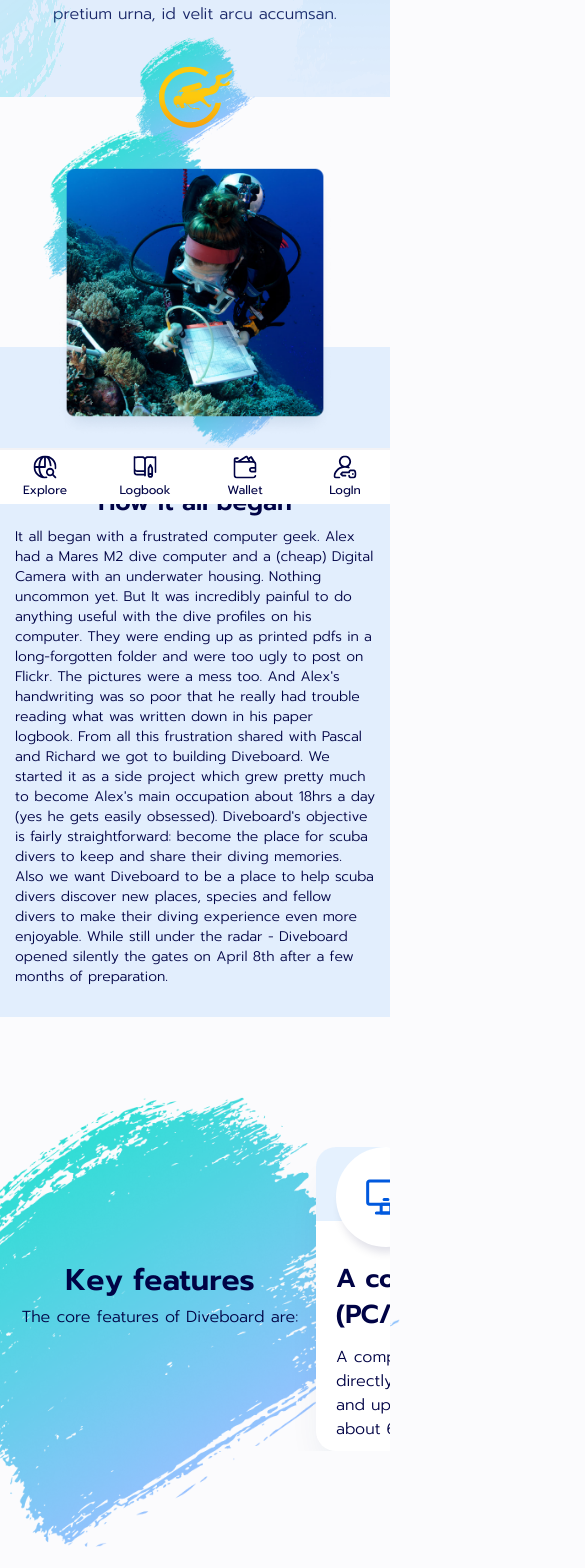
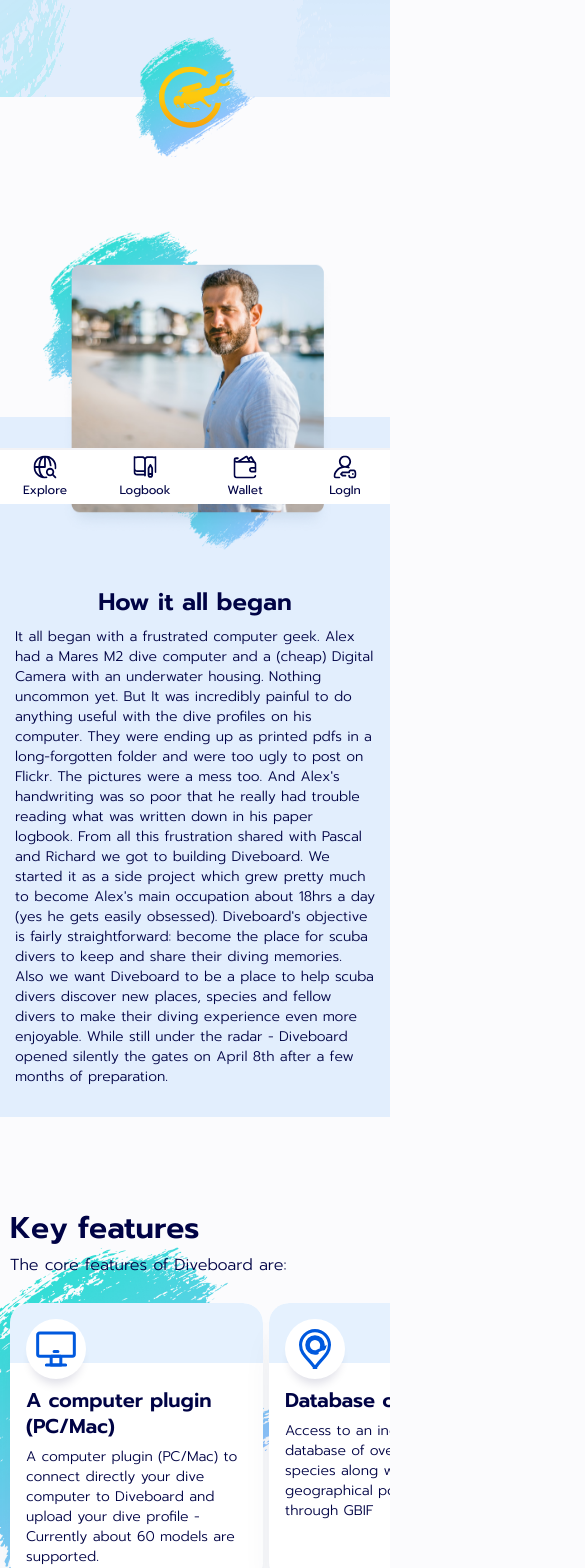
Before and after one commit to alyona-shirpal/diveboard-v2, a Next.js app in the folder frontend/: page /about-us in a window 390 px wide. Shown: the part 340-1908 px from the top of the page, 585 px wide, since content can reach past the window. Built offline with nearby package versions, Linux system fonts and the light colour scheme; no server answers.

Commit message:
add: responsive about-us page

```diff
--- a/frontend/src/components/Footer/MobileFooter/index.tsx
+++ b/frontend/src/components/Footer/MobileFooter/index.tsx
@@ -10,7 +10,8 @@ import styles from './styles.module.scss';
 export const FooterMobile: FC = () => {
   const router = useRouter();
 
-  if (router.pathname !== '/main/home-guest') {
+  if (router.pathname !== pageRoutes.mainPageGuest
+    && router.pathname !== pageRoutes.aboutPageRout) {
     return null;
   }
 
--- a/frontend/src/components/PageBlocks/AboutUsBlocks/AboutMembers/styles.module.scss
+++ b/frontend/src/components/PageBlocks/AboutUsBlocks/AboutMembers/styles.module.scss
@@ -13,6 +13,12 @@
     justify-content: space-between;
     align-items: flex-end;
     margin-right: 30px;
+
+    > span {
+      &:first-child {
+        margin-right: 30px !important;
+      }
+    }
   }
 
   .membersBlock {
@@ -40,3 +46,38 @@
     }
   }
 }
+
+@media (max-width: 1620px) {
+  .aboutMembersWrapper {
+    flex-direction: column;
+    align-items: center;
+    margin-top: 80px;
+    padding: 0 15px;
+    .imageBlock {
+      min-width: 320px;
+      margin-right: 0;
+
+      > span {
+        &:first-child {
+          margin-right: 30px !important;
+        }
+      }
+    }
+
+    .membersBlock {
+      margin-top: 50px;
+
+      .memberItem {
+        h3 {
+          font-size: 26px;
+          line-height: 40px;
+        }
+
+        p {
+          font-size: 14px;
+          line-height: 20px;
+        }
+      }
+    }
+  }
+}
--- a/frontend/src/components/PageBlocks/AboutUsBlocks/AboutUsBanner/styles.module.scss
+++ b/frontend/src/components/PageBlocks/AboutUsBlocks/AboutUsBanner/styles.module.scss
@@ -6,6 +6,7 @@
   align-items: center;
   justify-content: center;
   flex-direction: column;
+  padding: 0 10px;
 
   h1 {
     font-weight: 700;
@@ -34,8 +35,25 @@
   }
 }
 
+@media (max-width: 1024px) {
+  .banner {
+    margin-top: 60px;
+  }
+}
+
 @media (max-width: 768px) {
   .banner {
     margin-top: 50px;
+
+    h1 {
+      font-size: 42px;
+      line-height: 52px;
+    }
+
+    p {
+      font-size: 14px;
+      line-height: 20px;
+
+    }
   }
 }
--- a/frontend/src/components/PageBlocks/AboutUsBlocks/CrewBlock/styles.module.scss
+++ b/frontend/src/components/PageBlocks/AboutUsBlocks/CrewBlock/styles.module.scss
@@ -48,10 +48,9 @@
           text-align: center;
         }
       }
+    }
   }
-}}
-
-
+}
 
 
 @media (max-width: 768px) {
@@ -67,6 +66,7 @@
 
       .textBlock {
         text-align: center;
+
         p {
           margin-top: 20px;
           font-size: 14px;
@@ -77,8 +77,17 @@
         }
       }
     }
+
     .imageBlock {
       margin-top: 30px;
+      display: grid;
+      grid-template-columns: repeat(2, 1fr);
+
+      > span {
+        &:nth-child(3) {
+          grid-column: 1/3;
+        }
+      }
     }
   }
 }
--- a/frontend/src/components/PageBlocks/AboutUsBlocks/InfoTextBlock/styles.module.scss
+++ b/frontend/src/components/PageBlocks/AboutUsBlocks/InfoTextBlock/styles.module.scss
@@ -80,7 +80,7 @@
     .imgWrapper {
       width: 520px;
       height: 574px;
-      top:-40%;
+      top: -40%;
       left: 50%;
       transform: translateX(-50%);
       z-index: 1;
@@ -91,14 +91,13 @@
     }
 
     .contentWrapper {
-      padding: 0 20px 100px 20px;
+      padding: 300px 20px 100px 20px;
       width: 100%;
       height: max-content;
       align-items: center;
       border-radius: 0;
 
       .title {
-        margin-top: 250px;
         text-align: center;
       }
 
@@ -119,16 +118,16 @@
     margin-top: 250px;
 
     .imgWrapper {
-      top:-30%;
+      top: -30%;
       width: 304px;
       height: 293px;
     }
 
     .contentWrapper {
-      padding: 40px 15px 30px 15px;
+      padding: 170px 15px 30px 15px;
       min-height: 450px;
+
       .title {
-        margin-top: 100px;
         font-size: 24px;
         line-height: 30px;
       }
@@ -141,3 +140,12 @@
     }
   }
 }
+
+
+@media (max-width: 400px) {
+  .howItBeganWrapper {
+    .imgWrapper {
+      top: -25%;
+    }
+  }
+}
--- a/frontend/src/components/PageBlocks/AboutUsBlocks/KeyFeaturesBlock/FeatureCard/styles.module.scss
+++ b/frontend/src/components/PageBlocks/AboutUsBlocks/KeyFeaturesBlock/FeatureCard/styles.module.scss
@@ -6,12 +6,13 @@
   box-shadow: 0 25px 40px -15px rgba(0, 62, 89, 0.12);
   border-radius: 20px;
   background-color: #FFFFFF;
+  overflow: auto;
 
   .header {
     height: 74px;
     background: rgba(127, 183, 249, 0.2);
     border-radius: 20px 20px 0 0;
-    padding-left: 20px;
+    padding: 20px 0 0 20px;
 
     .iconWrapper {
       width: 100px;
@@ -26,7 +27,7 @@
   }
 
   .cardBody {
-    padding: 40px 20px 0 20px;
+    padding: 62px 20px 5px 20px;
     color: #000345;
 
     h3 {
@@ -43,3 +44,39 @@
     }
   }
 }
+
+@media (max-width: 768px) {
+  .featureCard {
+    width: 253px;
+    height: 279px;
+    min-width: 253px;
+    .header {
+      height: 60px;
+      padding: 16px 0 0 16px;
+
+      .iconWrapper {
+        width: 60px;
+        height: 60px;
+        display: flex;
+        justify-content: center;
+        align-items: center;
+      }
+    }
+
+    .cardBody {
+      padding: 24px 16px 0 16px;
+
+      h3 {
+        font-size: 20px;
+        line-height: 26px;
+      }
+
+      p {
+        margin-top: 8px;
+        font-weight: 300;
+        font-size: 14px;
+        line-height: 20px;
+      }
+    }
+  }
+}
--- a/frontend/src/components/PageBlocks/AboutUsBlocks/KeyFeaturesBlock/styles.module.scss
+++ b/frontend/src/components/PageBlocks/AboutUsBlocks/KeyFeaturesBlock/styles.module.scss
@@ -64,9 +64,6 @@
 @media (max-width: 1312px) {
   .featuresWrapper {
     .imagesWrapper {
-      .leftImage {
-
-      }
 
       .rightImage {
         right: 100px;
@@ -83,24 +80,42 @@
 
 @media (max-width: 768px) {
   .featuresWrapper {
-    padding-top: 30px;
+    margin-top: 80px;
+    padding-top: 0;
+
+
     .imagesWrapper {
       .leftImage {
-        width: 450px;
-        height: 450px;
-        top: -50px;
+        width: 350px;
+        height: 350px;
+        top: 50px;
         left: -50px;
       }
 
       .rightImage {
-        display: none;
+        width: 250px;
+        height: 250px;
+        bottom: -50px;
+        right: 0;
       }
 
       .cardsWrapper {
-        display: flex;
+        padding-bottom: 45px;
+        grid-template-columns: repeat(4, max(253px));
+        grid-template-rows: 100px auto auto;
         overflow-x: scroll;
 
         .titleWrapper {
+          width: 100%;
+          max-width: max-content;
+          min-width: 300px;
+          height: 100px;
+
+          grid-column-start: 1;
+          grid-column-end: 5;
+
+          align-items: flex-start;
+
           h2 {
             font-weight: 600;
             font-size: 30px;
--- a/frontend/src/components/PageBlocks/AboutUsBlocks/OurParnters/styles.module.scss
+++ b/frontend/src/components/PageBlocks/AboutUsBlocks/OurParnters/styles.module.scss
@@ -1,4 +1,5 @@
 .partnersWrapper {
+  margin-top: 140px;
   position: relative;
   height: 700px;
 
@@ -67,7 +68,7 @@
 
 @media (max-width: 1240px) {
   .partnersWrapper {
-    .img{
+    .img {
       object-fit: cover;
       object-position: center;
     }
@@ -129,9 +130,48 @@
   }
 }
 
-@media (max-width: 1240px) {
-  .partnersWrapper{
+@media (max-width: 768px) {
+  .partnersWrapper {
+    margin-top: 80px;
     padding-bottom: 70px;
     height: 100%;
+
+    .contentWrapper {
+      padding: 0 15px;
+
+      .textWrapper {
+        h2 {
+
+          font-size: 24px;
+          line-height: 30px;
+        }
+
+        p {
+          font-size: 16px;
+          line-height: 22px;
+        }
+      }
+
+
+      .partners {
+        .partnersItem {
+          > div {
+            max-width: 250px;
+            margin-left: 10px;
+
+          }
+
+          h3 {
+            font-size: 20px;
+            line-height: 26px;
+          }
+
+          p {
+            font-size: 14px;
+            line-height: 20px;
+          }
+        }
+      }
+    }
   }
 }
--- a/frontend/src/components/PageBlocks/AboutUsBlocks/index.tsx
+++ b/frontend/src/components/PageBlocks/AboutUsBlocks/index.tsx
@@ -6,12 +6,14 @@ import { KeyFeaturesBlock } from './KeyFeaturesBlock';
 import { CrewBlock } from './CrewBlock';
 import { AboutMembers } from './AboutMembers';
 import { OurPartners } from './OurParnters';
+import styles from './styles.module.scss';
 
 const AboutUsBlock = () => (
   <WrapperContainer>
     <AboutUsBanner />
+    <div className={styles.wrapper}>
       <InfoTextBlock
-      imgSrc="/images/collaboration.png"
+        imgSrc="/images/how-it-began.png"
         title="How it all began"
         text={'It all began with a frustrated computer geek.\n'
               + 'Alex had a Mares M2 dive computer and a (cheap) Digital Camera with an underwater housing. Nothing uncommon yet. But It was incredibly painful to do anything useful with the dive profiles on his computer. They were ending up as printed pdfs in a long-forgotten folder and were too ugly to post on Flickr. The pictures were a mess too. And Alex\'s handwriting was so poor that he really had trouble reading what was written down in his paper logbook.\n'
@@ -19,6 +21,8 @@ const AboutUsBlock = () => (
               + 'Diveboard\'s objective is fairly straightforward: become the place for scuba divers to keep and share their diving memories. Also we want Diveboard to be a place to help scuba divers discover new places, species and fellow divers to make their diving experience even more enjoyable.\n'
               + 'While still under the radar - Diveboard opened silently the gates on April 8th after a few months of preparation. '}
       />
+    </div>
+
     <KeyFeaturesBlock />
     <CrewBlock />
     <AboutMembers />
--- /dev/null
+++ b/frontend/src/components/PageBlocks/AboutUsBlocks/styles.module.scss
@@ -0,0 +1,5 @@
+@media (max-width: 768px) {
+  .wrapper {
+    margin-top: 320px;
+  }
+}
```
Also changed, not shown: frontend/public/images/how-it-began.png (added). Lines whose indentation alone changed are shown as unchanged.
